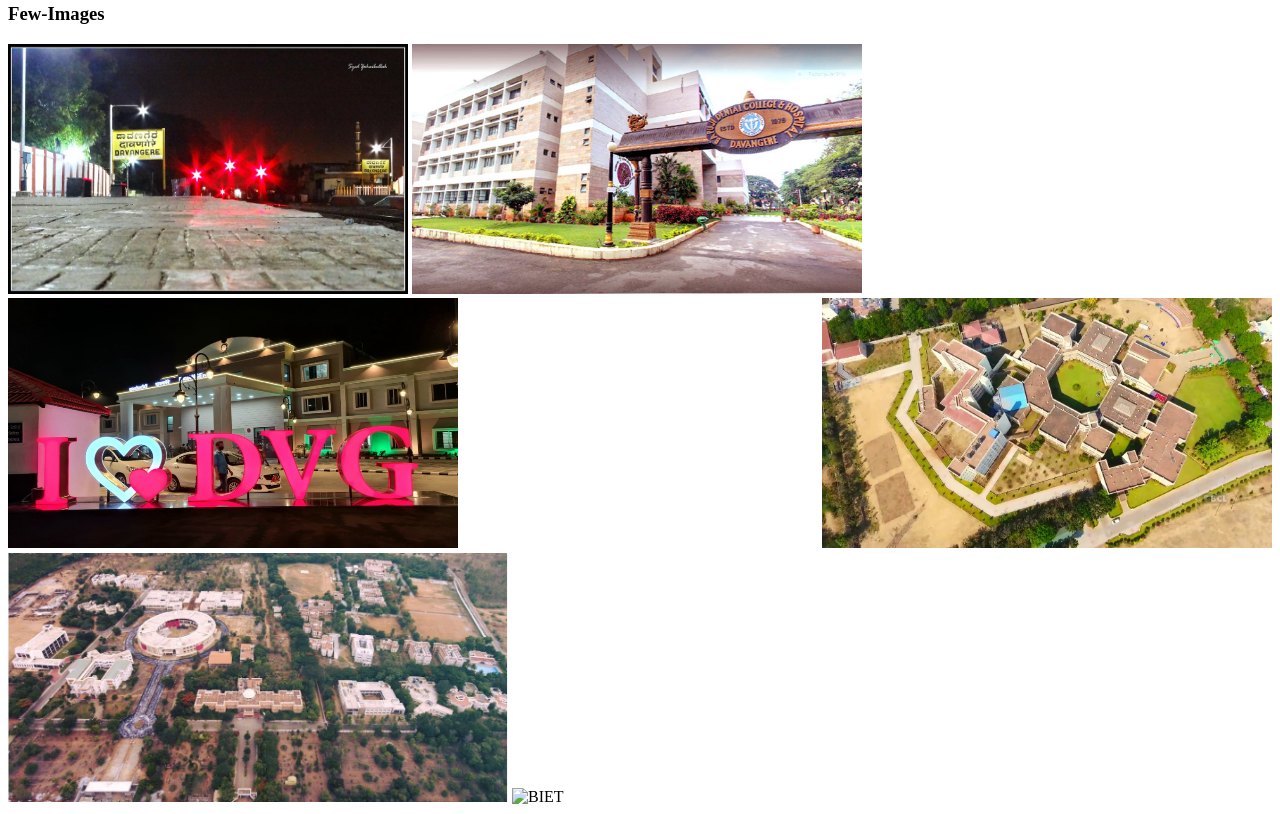
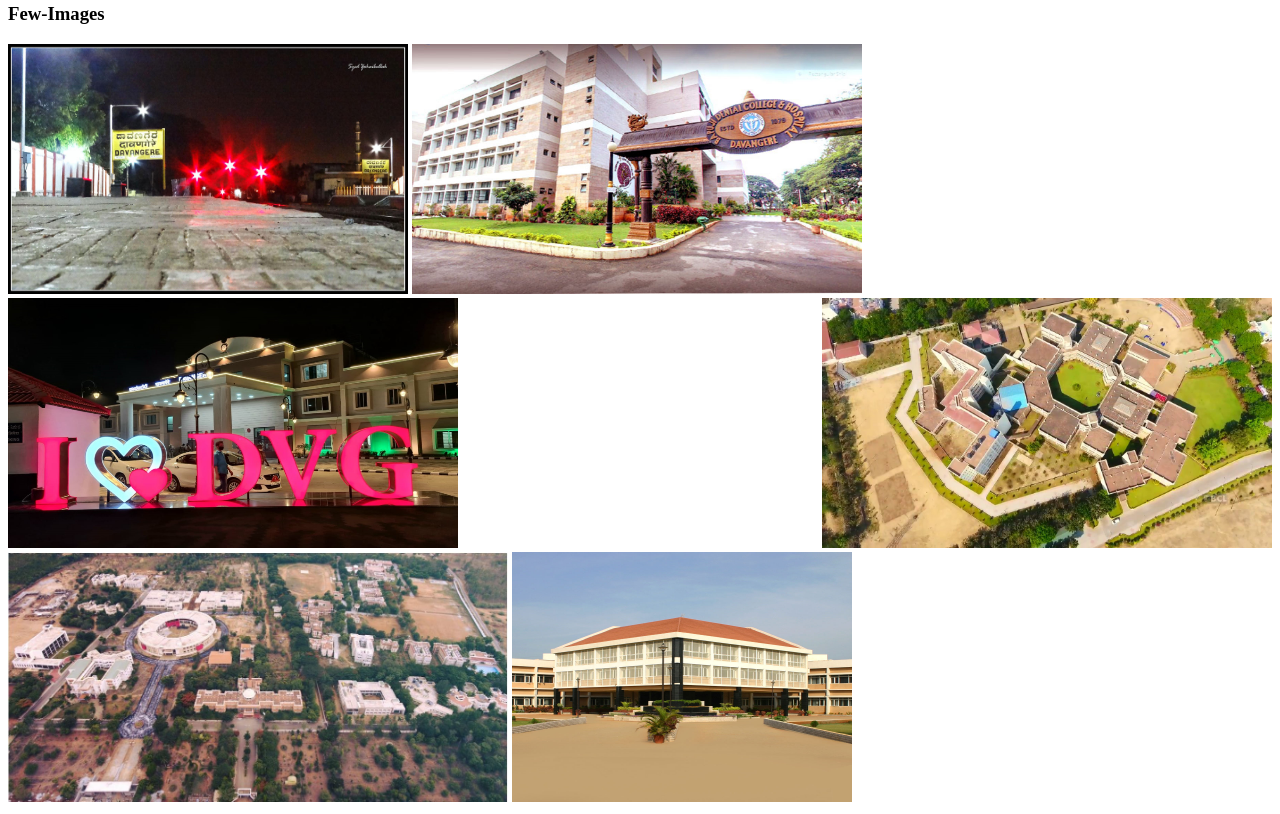
Before and after one commit to DevelopFrontEnd/Assignment-3, a plain HTML site: page Index.html in a window 1280 px wide. Shown: the part 1465-2279 px from the top of the page. Drawn offline with Linux system fonts and the light colour scheme; files whose address does not match are found by name.

Commit message:
Update Index.html

```diff
--- a/Index.html
+++ b/Index.html
@@ -79,6 +79,6 @@
 	<img src="Resources\Images\maxresdefault.jpg" alt="Over-View" height="250px" width="450px" align="right">
 	<img src="Resources\Images\SWR_Davangere_New_Station_Building-6.jpeg" alt="ILD" height="250px" width="450px">
 	<img src="Resources\Images\Davangere_University_5.jpg" alt="UNI" height="250px" width="500px">
-	<img src="Resources\Images\1.jpg" alt="BIET" height="250px" width="340px">
+	<img src="./Assignment-3/1.jpg" alt="BIET" height="250px" width="340px">
 </body>
 </html>
```
